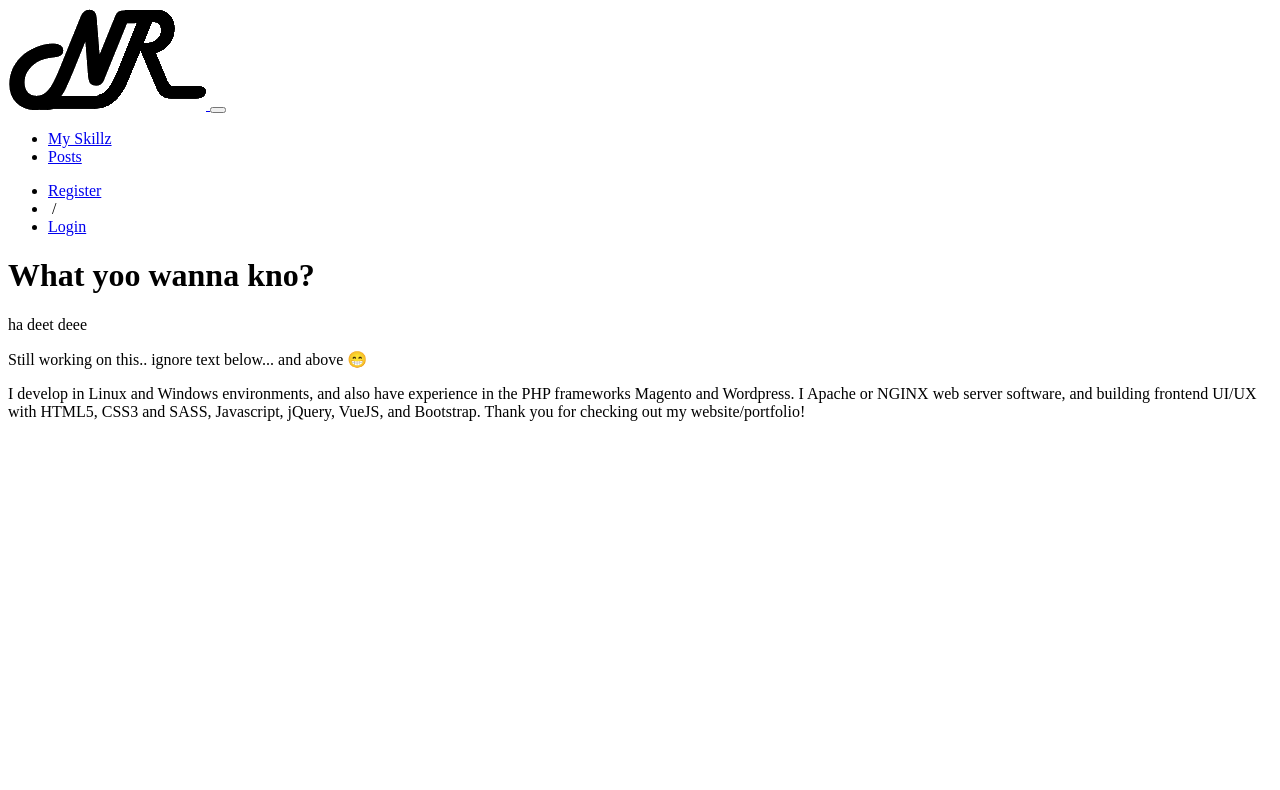
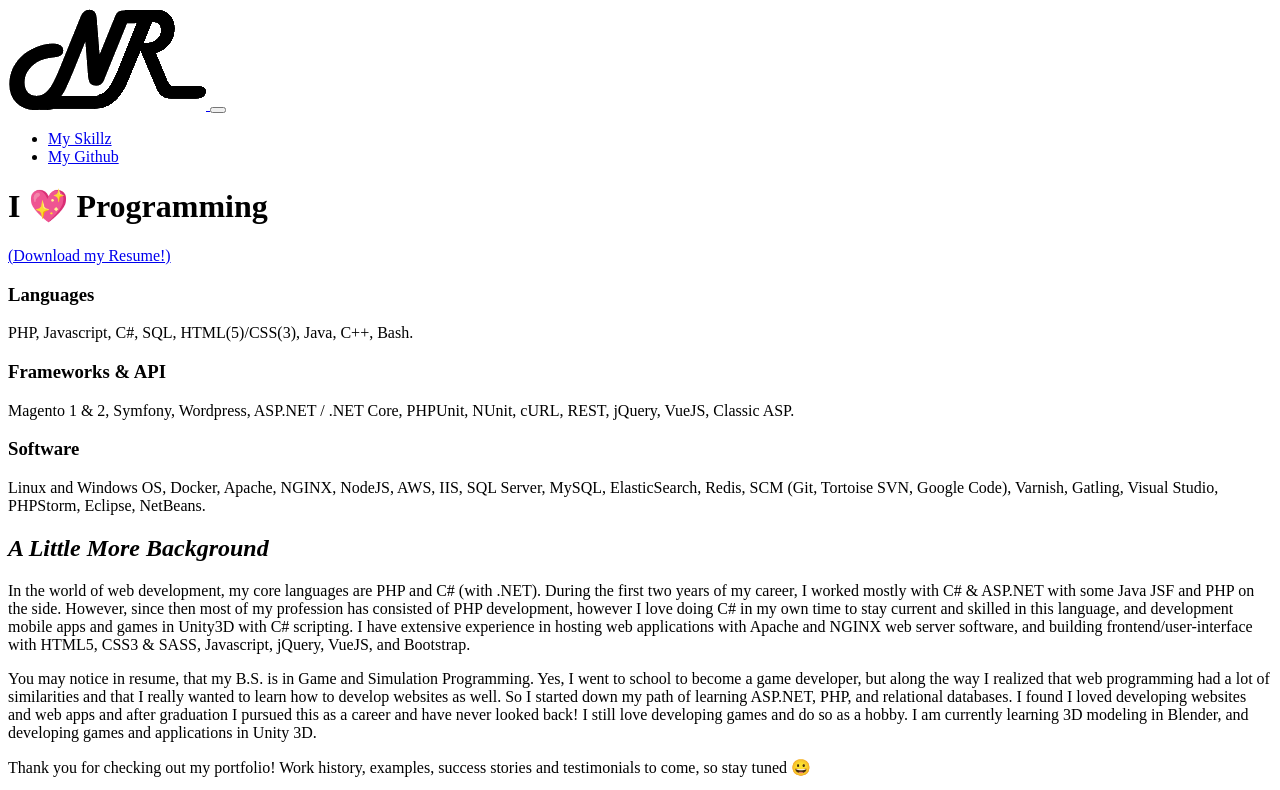
Before and after one commit to nrolando/NicksSymfony, a Symfony app: template templates/home/portfolio.html.twig in a window 1280 px wide. Shown: the top 790 px of the page. Before the commit the page ends 421 px from the top, so only its background shows below. Run offline with Twig, Linux system fonts and the light colour scheme; the template is opened without the code that fills it, so the values that code supplies are empty; some libraries are stand-ins or nearby versions.

Commit message:
adding content to /portfolio page, and removing features/links that aren't ready for prod

```diff
--- a/assets/js/app.js
+++ b/assets/js/app.js
@@ -16,6 +16,10 @@
 // create global $ and jQuery variables (https://symfony.com/doc/current/frontend/encore/legacy-applications.html)
 global.$ = global.jQuery = $;
 
+https://symfony.com/doc/current/frontend/encore/bootstrap.html
+// the bootstrap module doesn't export/return anything
+require('bootstrap');
+
 //console.log('Hello Webpack Encore! Edit me in assets/js/app.js');
 
 $(document).ready(function() {
--- a/package.json
+++ b/package.json
@@ -5,6 +5,7 @@
         "core-js": "^3.0.0",
         "jquery": "^3.5.1",
         "node-sass": "^4.14.1",
+        "popper.js": "^1.16.1",
         "regenerator-runtime": "^0.13.2",
         "sass-loader": "8.0.0",
         "webpack-notifier": "^1.6.0"
--- a/templates/home/index.html.twig
+++ b/templates/home/index.html.twig
@@ -19,8 +19,8 @@
                 industry to empower businesses and bring people together in ways like never before.
             </p>
             <p>
-                The website you are visiting now is built with PHP and the Symfony framework and using a MySQL database. I
-                built the frontend with Twig, Bootstrap, jQuery and SASS. I also love Docker and have used it to build an image of this
+                The website you are visiting now is built with PHP and the Symfony framework, and is using a MySQL database. I
+                built the frontend with Twig, Bootstrap, jQuery and SASS. I used Docker to build an image of this
                 site with all of its dependencies, and am using the image to host it on AWS! Please feel free to browse
                 around and check out some of the features.
             </p>
--- a/templates/home/portfolio.html.twig
+++ b/templates/home/portfolio.html.twig
@@ -1,18 +1,53 @@
 {% extends('base.html.twig') %}
 
 {% block body %}
-    <h1>What yoo wanna kno?</h1>
+    <div>
+        <h1 class="text-center">I &#128150; Programming</h1>
+    </div>
+    <div class="row mt-5 mx-lg-5">
+        <div class="col-sm text-left col-2-text">
+            <p><a href="/uploads/ResumeNA.pdf" download>(Download my Resume!)</a></p>
+            <section>
+                <h3>Languages</h3>
                 <p>
-        ha deet deee
+                    PHP, Javascript, C#, SQL, HTML(5)/CSS(3), Java, C++, Bash.
+                </p>
+                <h3>Frameworks & API</h3>
+                <p>
+                    Magento 1 & 2, Symfony, Wordpress, ASP.NET / .NET Core, PHPUnit, NUnit, cURL, REST, jQuery, VueJS, Classic ASP.
+                </p>
+                <h3>Software</h3>
+                <p>
+                    Linux and Windows OS, Docker, Apache, NGINX, NodeJS, AWS, IIS, SQL Server, MySQL, ElasticSearch, Redis,
+                    SCM (Git, Tortoise SVN, Google Code), Varnish, Gatling, Visual Studio, PHPStorm, Eclipse, NetBeans.
+                </p>
+            </section>
+            <h2><i>A Little More Background</i></h2>
+            <section>
+                <p>
+                    In the world of web development, my core languages are PHP and C# (with .NET). During the first two years
+                    of my career, I worked mostly with C# & ASP.NET with some Java JSF and PHP on the side. However, since then
+                    most of my profession has consisted of PHP development, however I love doing C# in my own time to stay
+                    current and skilled in this language, and development mobile apps and games in Unity3D with C# scripting.
+                    I have extensive experience in hosting web applications with Apache and NGINX web server software, and building
+                    frontend/user-interface with HTML5, CSS3 &amp; SASS, Javascript, jQuery, VueJS, and Bootstrap.
                 </p>
                 <p>
-        Still working on this.. ignore text below... and above &#128513;
+                    You may notice in resume, that my B.S. is in Game and Simulation Programming. Yes, I went to school to become
+                    a game developer, but along the way I realized that web programming had a lot of similarities and that I
+                    really wanted to learn how to develop websites as well. So I started down my path of learning ASP.NET,
+                    PHP, and relational databases. I found I loved developing websites and web apps and after graduation I
+                    pursued this as a career and have never looked back! I still love developing games and do so as a
+                    hobby. I am currently learning 3D modeling in Blender, and developing games and applications in Unity 3D.
                 </p>
                 <p>
-        I develop in Linux and Windows environments, and also have experience in the PHP frameworks Magento and Wordpress.
-        I Apache or NGINX web server software, and building frontend UI/UX with HTML5, CSS3 and SASS,
-        Javascript, jQuery, VueJS, and Bootstrap.
-
-        Thank you for checking out my website/portfolio!
+                    Thank you for checking out my portfolio! Work history, examples, success stories and testimonials to
+                    come, so stay tuned &#x1F600;
                 </p>
+            </section>
+        </div>
+        <div id="me2col" class="col-sm text-center">
+            <img class="w-xxl-60 w-lg-80 w-sm-100" alt="Nick Rolando Web Developer" src="{{ asset('build/images/raisedBrow.png') }}" />
+        </div>
+    </div>
 {% endblock %}
--- a/templates/page/header.html.twig
+++ b/templates/page/header.html.twig
@@ -1,8 +1,9 @@
-<nav class="navbar navbar-expand-lg navbar-light bg-light py-0">
+<nav class="navbar navbar-expand-sm navbar-light bg-light py-0">
     <a class="navbar-brand" href="{{ path('home') }}">
         <img class="nrLogo" alt="NR Logo" src="{{ asset('build/images/NR_logo.png') }}" />
     </a>
-    <button class="navbar-toggler" type="button" data-toggle="collapse" data-target="#navbarSupportedContent" aria-controls="navbarSupportedContent" aria-expanded="false" aria-label="Toggle navigation">
+    <button class="navbar-toggler" type="button" data-toggle="collapse" data-target="#navbarSupportedContent"
+        aria-controls="navbarSupportedContent" aria-expanded="false" aria-label="Toggle navigation">
         <span class="navbar-toggler-icon"></span>
     </button>
 
@@ -12,31 +13,51 @@
                 <a class="nav-link" data-path="portfolio" href="{{ path('portfolio') }}">My Skillz</a>
             </li>
             <li class="nav-item">
-                <a class="nav-link" data-path="post.index" href="{{ path('post.index') }}">Posts</a>
+                <a class="nav-link" target="_blank" href="https://github.com/nrolando?tab=repositories">My Github</a>
             </li>
+            <!-- TEMPORARILY REMOVING SO YOU CAN TAKE THIS LIVE, THEN IMMEDIATELY TRY TO FIX AFTER
+            <li class="nav-item dropdown">
+                <a class="nav-link dropdown-toggle" href="#" id="navbarDropdown" role="button" data-toggle="dropdown" aria-haspopup="true" aria-expanded="false">
+                    Posts
+                </a>
+                <div class="dropdown-menu m-0" aria-labelledby="navbarDropdown">
+                    <a class="dropdown-item" data-path="post.index" href="{ { path('post.index') }}">View</a>
+                    <a class="dropdown-item" data-path="post.create" href="{ { path('post.create') }}">Create</a>
+                    <div class="dropdown-divider"></div>
+                    <a class="dropdown-item" data-path="post.show" href="{ { path('post.show', {id: '8'}) }}">My Fav</a>
+                </div>
+            </li>-->
             <!-- check out header_bu.html.twig for references to removed nav items "li.nav-item.dropdown" and "li.nav-item a.nav-link.disabled" -->
         </ul>
-        <ul class="navbar-nav ml-auto">
-            {% if app.user %}
+        <!-- ml-auto may not be needed on this below <ul> since the above <ul> mr-auto seems to push it all the way to the right -->
+        <!-- TO-DO: you may have to add padding-top/bottom: 7px to each <li> below to fix li sizing for mobile. you may also have to
+         remove the "/" li item so it's not added to the collapsed/mobile menu.. use margin/padding between the register & login li.
+          If you got this route and pixel f* it, youll probably have to re-adjust this every time something changes this header height.
+           TEMPORARILY REMOVING SO YOU CAN TAKE THIS LIVE, THEN IMMEDIATELY TRY TO FIX AFTER -->
+        <!--<ul class="navbar-nav">
+            { % if app.user %}
                 <li class="nav-item">
-                    <span>Hello, {{ app.user.username }}&nbsp;/&nbsp;</span>
+                    <span>Hello, { { app.user.username }}&nbsp;/&nbsp;</span>
                 </li>
                 <li class="nav-item">
-                    <a class="nav-link p-0" data-path="app_logout" href="{{ path('app_logout') }}">Logout</a>
+                    <a class="nav-link p-0" data-path="app_logout" href="{ { path('app_logout') }}">Logout</a>
                 </li>
-            {% else %}
+            { % else %}
                 <li class="nav-item">
-                    <a class="nav-link p-0" data-path="register" href="{{ path('register') }}">Register</a>
+                    <a class="nav-link p-0" data-path="register" href="{ { path('register') }}">Register</a>
                 </li>
                 <li class="nav-item">&nbsp;/&nbsp;</li>
                 <li class="nav-item">
-                    <a class="nav-link p-0" data-path="app_login" href="{{ path('app_login') }}">Login</a>
+                    <a class="nav-link p-0" data-path="app_login" href="{ { path('app_login') }}">Login</a>
                 </li>
-            {% endif %}
-        </ul>
+            { % endif %}
+        </ul>-->
     </div>
 </nav>
 <script type="application/javascript">
+    var mdScreenSizePx = 768;
+    var smScreenSizePx = 576;
+
     // Should get everything up to first ".", which should be conventional in parent/children route naming (e.g. post.show)
     let l_routeMatches = "{{ app.request.attributes.get('_route') }}".match('^[a-zA-Z0-9-_]+');
     if(l_routeMatches !== undefined && l_routeMatches !== null) {
@@ -46,9 +67,29 @@
             if(aPath !== undefined && aPath !== null) {
                 let aMatch = aPath.match(routeRegex);
                 if (aMatch !== undefined && aMatch !== null) {
-                    $(this).parent('li').addClass('active');
+                    $(this).parents('li').first().addClass('active');
                 }
             }
         });
     }
+
+    // This lovely code helps the bootstrap nav dropdown menu item show/hide on/off hover
+    $('li.dropdown').hover(
+        function(e) {
+            // Do not show on hover if in mobile state
+            if($(window).width() > smScreenSizePx) {
+                if (!$('.dropdown-menu').hasClass('show')) {
+                    $('.dropdown-toggle').click();
+                }
+            }
+        },
+        function(e) {
+            // Do not hide off hover if in mobile state
+            if($(window).width() > smScreenSizePx) {
+                if ($('.dropdown-menu').hasClass('show')) {
+                    $('.dropdown-toggle').click();
+                }
+            }
+        }
+    );
 </script>
```
Also changed, not shown: assets/css/app.scss (+14 -4 lines), assets/images/LI_me_3.png, 1 other file. Lines whose indentation alone changed are shown as unchanged.
